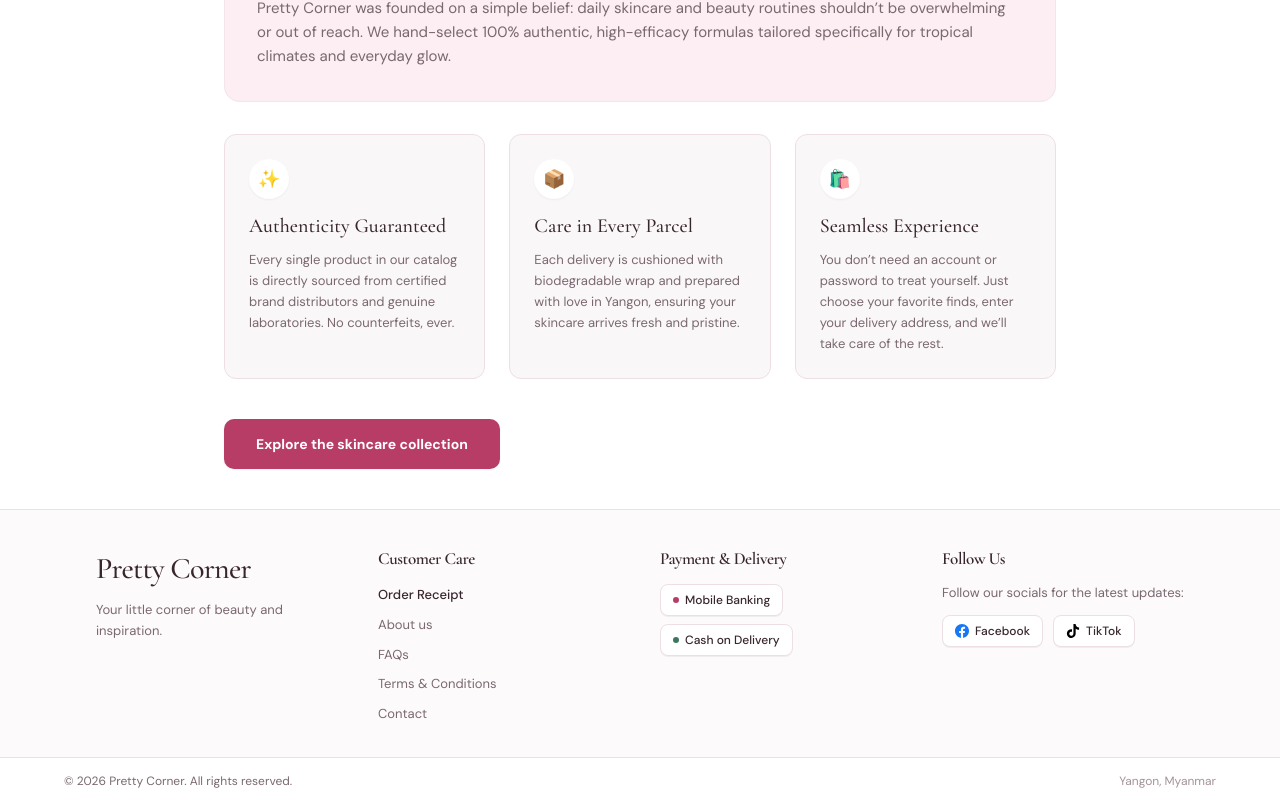
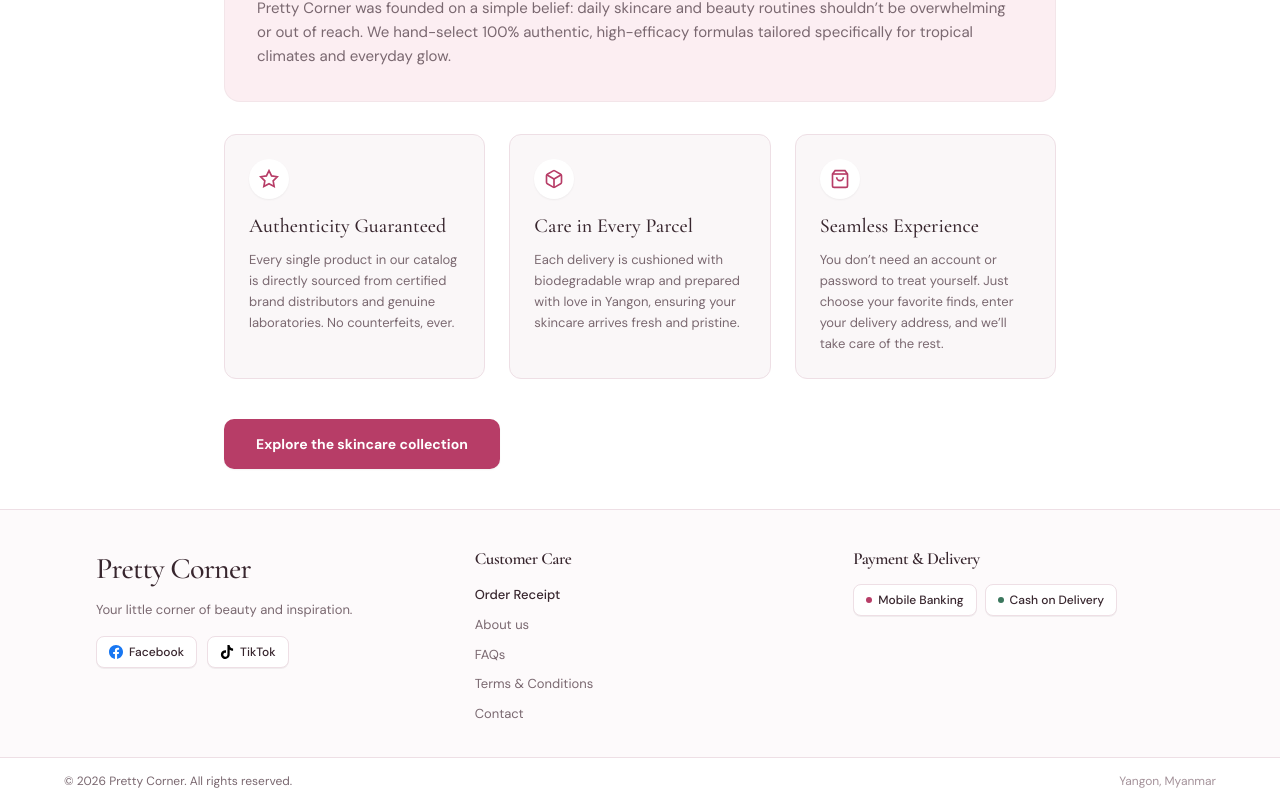
Before and after one commit to TheinMinHtet/Pretty_Corner, a Next.js app: page /about in a window 1280 px wide. Shown: the part 414-1218 px from the top of the page. Built offline with nearby package versions, Linux system fonts and the light colour scheme; no server answers.

Commit message:
feat: 3-column footer, glass hero text banner, remove emojis, polish lookup

```diff
--- a/src/app/about/page.tsx
+++ b/src/app/about/page.tsx
@@ -55,8 +55,10 @@ export default function AboutPage() {
 
         <div className="grid grid-cols-1 md:grid-cols-3 gap-6 pt-2">
           <div className="bg-[#faf7f8] p-5 sm:p-6 rounded-xl border border-[#eedfe5]">
-            <span className="w-10 h-10 rounded-full bg-white flex items-center justify-center text-lg shadow-xs mb-3">
-              ✨
+            <span className="w-10 h-10 rounded-full bg-white flex items-center justify-center text-[#b73d67] shadow-xs mb-3">
+              <svg className="w-5 h-5" viewBox="0 0 24 24" fill="none" stroke="currentColor" strokeWidth="2">
+                <path d="M12 2l3.09 6.26L22 9.27l-5 4.87 1.18 6.88L12 17.77l-6.18 3.25L7 14.14 2 9.27l6.91-1.01L12 2z" />
+              </svg>
             </span>
             <h3 className="font-serif text-[20px] font-medium text-[#38262e]">
               {language === 'my' ? '၁၀၀% စစ်မှန်မှု အာမခံ' : 'Authenticity Guaranteed'}
@@ -69,8 +71,12 @@ export default function AboutPage() {
           </div>
 
           <div className="bg-[#faf7f8] p-5 sm:p-6 rounded-xl border border-[#eedfe5]">
-            <span className="w-10 h-10 rounded-full bg-white flex items-center justify-center text-lg shadow-xs mb-3">
-              📦
+            <span className="w-10 h-10 rounded-full bg-white flex items-center justify-center text-[#b73d67] shadow-xs mb-3">
+              <svg className="w-5 h-5" viewBox="0 0 24 24" fill="none" stroke="currentColor" strokeWidth="2">
+                <path d="M21 16V8a2 2 0 00-1-1.73l-7-4a2 2 0 00-2 0l-7 4A2 2 0 003 8v8a2 2 0 001 1.73l7 4a2 2 0 002 0l7-4A2 2 0 0021 16z" />
+                <polyline points="3.27 6.96 12 12.01 20.73 6.96" />
+                <line x1="12" y1="22.08" x2="12" y2="12" />
+              </svg>
             </span>
             <h3 className="font-serif text-[20px] font-medium text-[#38262e]">
               {language === 'my' ? 'သေသပ်လှပသော ထုပ်ပိုးမှု' : 'Care in Every Parcel'}
@@ -83,8 +89,12 @@ export default function AboutPage() {
           </div>
 
           <div className="bg-[#faf7f8] p-5 sm:p-6 rounded-xl border border-[#eedfe5]">
-            <span className="w-10 h-10 rounded-full bg-white flex items-center justify-center text-lg shadow-xs mb-3">
-              🛍️
+            <span className="w-10 h-10 rounded-full bg-white flex items-center justify-center text-[#b73d67] shadow-xs mb-3">
+              <svg className="w-5 h-5" viewBox="0 0 24 24" fill="none" stroke="currentColor" strokeWidth="2">
+                <path d="M6 2L3 6v14a2 2 0 002 2h14a2 2 0 002-2V6l-3-4H6z" />
+                <path d="M3 6h18" />
+                <path d="M16 10a4 4 0 01-8 0" />
+              </svg>
             </span>
             <h3 className="font-serif text-[20px] font-medium text-[#38262e]">
               {language === 'my' ? 'လွယ်ကူရှင်းလင်းသော စျေးဝယ်စနစ်' : 'Seamless Experience'}
--- a/src/app/bag/page.tsx
+++ b/src/app/bag/page.tsx
@@ -121,7 +121,7 @@ export default function ShoppingBagPage() {
                                 {item.price.toLocaleString()} MMK
                               </span>
                               <span className="inline-flex items-center text-[10px] sm:text-[11px] font-bold text-[#b73d67] bg-[#fceef2] px-2 py-0.5 rounded-full border border-[#f5d9e3]">
-                                ✨ {appliedPromo?.code} (-{appliedPromo?.discountPercentage}%)
+                                {appliedPromo?.code} (-{appliedPromo?.discountPercentage}%)
                               </span>
                             </>
                           ) : (
@@ -208,7 +208,7 @@ export default function ShoppingBagPage() {
                             </div>
                             {isDiscounted ? (
                               <span className="text-[10px] text-[#b73d67] font-semibold">
-                                ✨ Promo applied (-{appliedPromo?.discountPercentage}%)
+                                Promo applied (-{appliedPromo?.discountPercentage}%)
                               </span>
                             ) : (
                               appliedPromo && (
--- a/src/app/order-confirmation/page.tsx
+++ b/src/app/order-confirmation/page.tsx
@@ -564,10 +564,6 @@ function OrderConfirmationContent() {
           {t.viewOrderReceipt}
         </Link>
 
-        <p className="text-[11px] text-center text-[#7a6870]">
-          {t.saveOrderIdHint}
-        </p>
-
         <div className="text-center pt-2">
           <Link
             href="/shop"
--- a/src/app/order-lookup/page.tsx
+++ b/src/app/order-lookup/page.tsx
@@ -61,7 +61,7 @@ export default function OrderLookupPage() {
             }`}>
               {t.findReceipt}
             </h2>
-            <p className="text-[12.5px] min-[380px]:text-[13px] text-[#7a6870] mt-2.5 sm:mt-3 leading-[1.82]">
+            <p className="text-[12.5px] min-[380px]:text-[13px] font-bold text-[#38262e] mt-2.5 sm:mt-3 leading-[1.82]">
               {t.findReceiptSubtitle}
             </p>
           </div>
@@ -83,9 +83,6 @@ export default function OrderLookupPage() {
                 placeholder={t.orderIdPlaceholder}
                 className="w-full h-[48px] px-3.5 bg-white border border-[#eedfe5] rounded-[10px] text-[14px] text-[#38262e] placeholder-[#a89aa0] outline-none focus:border-[#b73d67] font-sans"
               />
-              <p className="text-[12px] text-[#7a6870] mt-2 leading-[1.75]">
-                {t.saveOrderIdHint}
-              </p>
             </div>
 
             <button
--- a/src/app/payment-pending/page.tsx
+++ b/src/app/payment-pending/page.tsx
@@ -626,7 +626,7 @@ function PaymentPendingContent() {
                     href="tel:09880123456"
                     className="inline-flex items-center gap-1.5 px-3 py-1.5 bg-white border border-rose-300 text-rose-900 text-[12px] font-bold rounded-lg hover:bg-rose-100 transition-colors shadow-2xs"
                   >
-                    <span>📞 09-880123456</span>
+                    <span>09-880123456</span>
                   </a>
                 </div>
               </div>
--- a/src/app/shop/page.tsx
+++ b/src/app/shop/page.tsx
@@ -471,7 +471,7 @@ function ShopContent() {
 
             {isPromoFiltered && (
               <span className="inline-flex items-center gap-1.5 bg-[#fceef2] text-[#b73d67] text-[12px] font-bold px-3 py-1 rounded-full border border-[#f5d9e3] shadow-2xs">
-                <span>✨ {promoBadgeLabel} ({filteredProducts.length} {filteredProducts.length === 1 ? (t.productCountSingular || 'item') : (t.productsCount || 'items')})</span>
+                <span>{promoBadgeLabel} ({filteredProducts.length} {filteredProducts.length === 1 ? (t.productCountSingular || 'item') : (t.productsCount || 'items')})</span>
                 <button
                   type="button"
                   onClick={clearPromoFilter}
--- a/src/components/Footer.tsx
+++ b/src/components/Footer.tsx
@@ -11,10 +11,10 @@ export default function Footer({ hasBottomNav = false }: { hasBottomNav?: boolea
 
   return (
     <footer className="w-full bg-[#fdfafb] border-t border-[#eedfe5] mt-auto">
-      {/* 1. Main Footer Grid: Clean responsive layout with elegant typography and spacing */}
+      {/* 1. Main Footer Grid: Balanced 3-column layout */}
       <div className="max-w-6xl mx-auto px-5 sm:px-6 lg:px-8 pt-7 sm:pt-9 pb-6 sm:pb-8">
-        <div className="grid grid-cols-1 sm:grid-cols-2 md:grid-cols-4 gap-6 sm:gap-7 lg:gap-10 items-start">
-          {/* Column 1: Brand */}
+        <div className="grid grid-cols-1 sm:grid-cols-2 md:grid-cols-3 gap-6 sm:gap-8 lg:gap-12 items-start">
+          {/* Column 1: Brand & Follow Us */}
           <div className="flex flex-col items-center sm:items-start text-center sm:text-left">
             <Link href="/" className="inline-block group">
               <span className="font-serif text-[26px] sm:text-[28px] lg:text-[30px] font-medium text-[#38262e] tracking-tight group-hover:text-[#b73d67] transition-colors">
@@ -24,6 +24,33 @@ export default function Footer({ hasBottomNav = false }: { hasBottomNav?: boolea
             <p className="text-[12.5px] sm:text-[13px] text-[#7a6870] mt-2 leading-relaxed max-w-xs sm:max-w-none">
               {t.footerDescription}
             </p>
+            <div className="flex items-center gap-2.5 text-[12px] font-medium text-[#38262e] mt-4">
+              <a
+                href={facebookUrl}
+                target="_blank"
+                rel="noopener noreferrer"
+                className="bg-white border border-[#eedfe5] hover:border-[#1877f2] hover:text-[#1877f2] px-3 py-1.5 rounded-lg shadow-2xs inline-flex items-center gap-1.5 transition-all cursor-pointer group"
+                title="Follow us on Facebook"
+              >
+                <svg className="w-3.5 h-3.5 fill-[#1877f2]" viewBox="0 0 24 24">
+                  <path d="M24 12.073c0-6.627-5.373-12-12-12s-12 5.373-12 12c0 5.99 4.388 10.954 10.125 11.854v-8.385H7.078v-3.47h3.047V9.43c0-3.007 1.792-4.669 4.533-4.669 1.312 0 2.686.235 2.686.235v2.953H15.83c-1.491 0-1.956.925-1.956 1.874v2.25h3.328l-.532 3.47h-2.796v8.385C19.612 23.027 24 18.062 24 12.073z" />
+                </svg>
+                <span>Facebook</span>
+              </a>
+
+              <a
+                href={tiktokUrl}
+                target="_blank"
+                rel="noopener noreferrer"
+                className="bg-white border border-[#eedfe5] hover:border-[#000000] hover:text-[#000000] px-3 py-1.5 rounded-lg shadow-2xs inline-flex items-center gap-1.5 transition-all cursor-pointer group"
+                title="Follow us on TikTok"
+              >
+                <svg className="w-3.5 h-3.5 fill-[#000000]" viewBox="0 0 24 24">
+                  <path d="M12.525.02c1.31-.02 2.61-.01 3.91-.02.08 1.53.63 3.09 1.75 4.17 1.12 1.11 2.7 1.62 4.24 1.79v4.03c-1.44-.05-2.89-.35-4.2-.97-.57-.26-1.1-.59-1.62-.93-.01 2.92.01 5.84-.02 8.75-.08 1.4-.54 2.79-1.35 3.94-1.31 1.92-3.58 3.17-5.91 3.21-1.43.08-2.86-.31-4.08-1.03-2.02-1.19-3.44-3.37-3.65-5.71-.02-.5-.03-1-.01-1.49.18-1.9 1.12-3.72 2.58-4.96 1.66-1.44 3.98-2.13 6.15-1.72.02 1.48-.04 2.96-.04 4.44-.99-.32-2.15-.23-3.02.37-.63.41-1.11 1.04-1.36 1.75-.21.51-.24 1.07-.14 1.61.24 1.64 1.82 2.89 3.49 2.72 1.34-.04 2.58-.88 3.08-2.12.33-.74.43-1.57.43-2.38V.02h-.08z" />
+                </svg>
+                <span>TikTok</span>
+              </a>
+            </div>
           </div>
 
           {/* Column 2: Customer Care */}
@@ -76,43 +103,6 @@ export default function Footer({ hasBottomNav = false }: { hasBottomNav?: boolea
               </span>
             </div>
           </div>
-
-          {/* Column 4: Follow Us */}
-          <div className="flex flex-col items-center sm:items-start text-center sm:text-left pt-3 sm:pt-0 border-t sm:border-t-0 border-[#eedfe5]/70 w-full sm:w-auto">
-            <h4 className="font-serif text-[15px] sm:text-[17px] font-semibold text-[#38262e] mb-2 sm:mb-2.5 tracking-tight">
-              {t.followUs}
-            </h4>
-            <p className="text-[12px] sm:text-[13px] text-[#7a6870] leading-relaxed mb-3 max-w-xs">
-              {t.followUsDesc}
-            </p>
-            <div className="flex items-center justify-center sm:justify-start gap-2.5 text-[12px] font-medium text-[#38262e]">
-              <a
-                href={facebookUrl}
-                target="_blank"
-                rel="noopener noreferrer"
-                className="bg-white border border-[#eedfe5] hover:border-[#1877f2] hover:text-[#1877f2] px-3 py-1.5 rounded-lg shadow-2xs inline-flex items-center gap-1.5 transition-all cursor-pointer group"
-                title="Follow us on Facebook"
-              >
-                <svg className="w-3.5 h-3.5 fill-[#1877f2]" viewBox="0 0 24 24">
-                  <path d="M24 12.073c0-6.627-5.373-12-12-12s-12 5.373-12 12c0 5.99 4.388 10.954 10.125 11.854v-8.385H7.078v-3.47h3.047V9.43c0-3.007 1.792-4.669 4.533-4.669 1.312 0 2.686.235 2.686.235v2.953H15.83c-1.491 0-1.956.925-1.956 1.874v2.25h3.328l-.532 3.47h-2.796v8.385C19.612 23.027 24 18.062 24 12.073z" />
-                </svg>
-                <span>Facebook</span>
-              </a>
-
-              <a
-                href={tiktokUrl}
-                target="_blank"
-                rel="noopener noreferrer"
-                className="bg-white border border-[#eedfe5] hover:border-[#000000] hover:text-[#000000] px-3 py-1.5 rounded-lg shadow-2xs inline-flex items-center gap-1.5 transition-all cursor-pointer group"
-                title="Follow us on TikTok"
-              >
-                <svg className="w-3.5 h-3.5 fill-[#000000]" viewBox="0 0 24 24">
-                  <path d="M12.525.02c1.31-.02 2.61-.01 3.91-.02.08 1.53.63 3.09 1.75 4.17 1.12 1.11 2.7 1.62 4.24 1.79v4.03c-1.44-.05-2.89-.35-4.2-.97-.57-.26-1.1-.59-1.62-.93-.01 2.92.01 5.84-.02 8.75-.08 1.4-.54 2.79-1.35 3.94-1.31 1.92-3.58 3.17-5.91 3.21-1.43.08-2.86-.31-4.08-1.03-2.02-1.19-3.44-3.37-3.65-5.71-.02-.5-.03-1-.01-1.49.18-1.9 1.12-3.72 2.58-4.96 1.66-1.44 3.98-2.13 6.15-1.72.02 1.48-.04 2.96-.04 4.44-.99-.32-2.15-.23-3.02.37-.63.41-1.11 1.04-1.36 1.75-.21.51-.24 1.07-.14 1.61.24 1.64 1.82 2.89 3.49 2.72 1.34-.04 2.58-.88 3.08-2.12.33-.74.43-1.57.43-2.38V.02h-.08z" />
-                </svg>
-                <span>TikTok</span>
-              </a>
-            </div>
-          </div>
         </div>
       </div>
 
```
Also changed, not shown: src/app/checkout/page.tsx (+6 -2 lines), src/app/contact/page.tsx (+12 -5 lines), src/components/DeliveryMapPicker.tsx (+5 -4 lines), src/components/HeroBannerSlider.tsx (+74 -43 lines).
